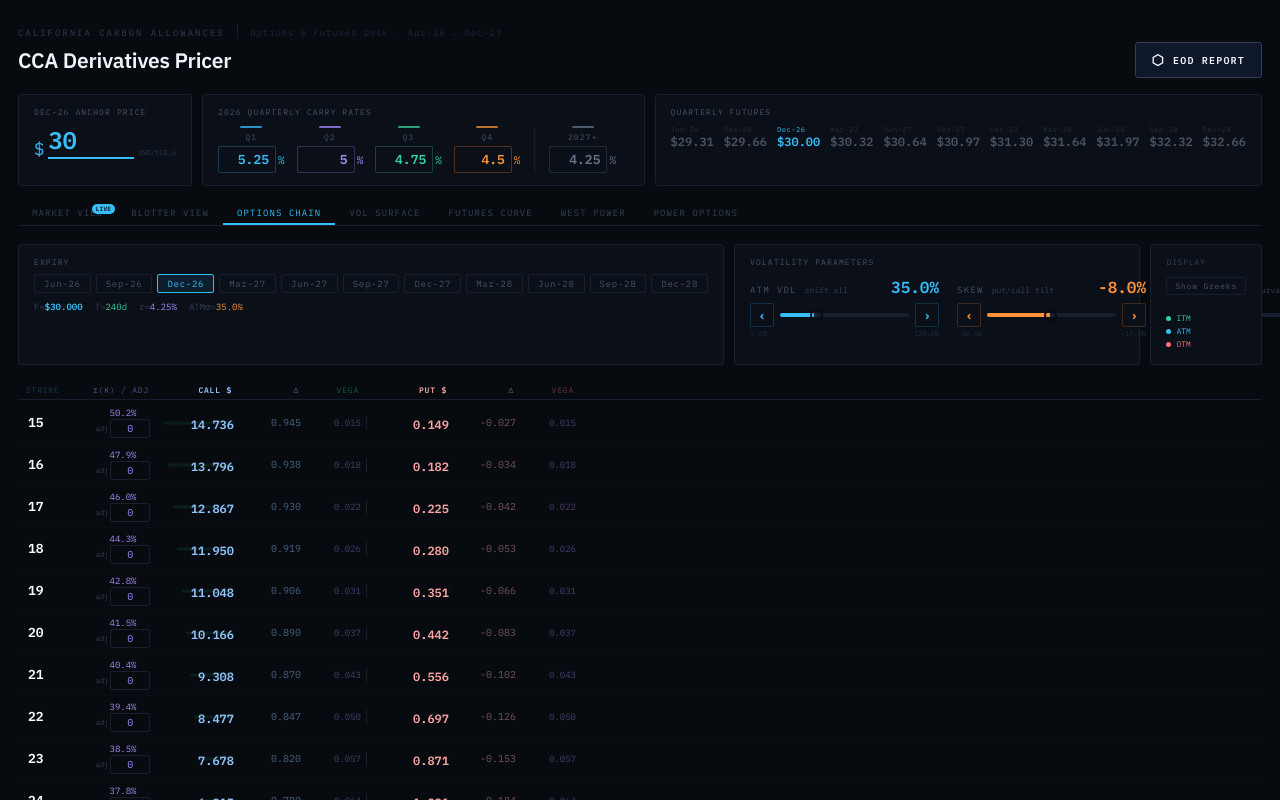
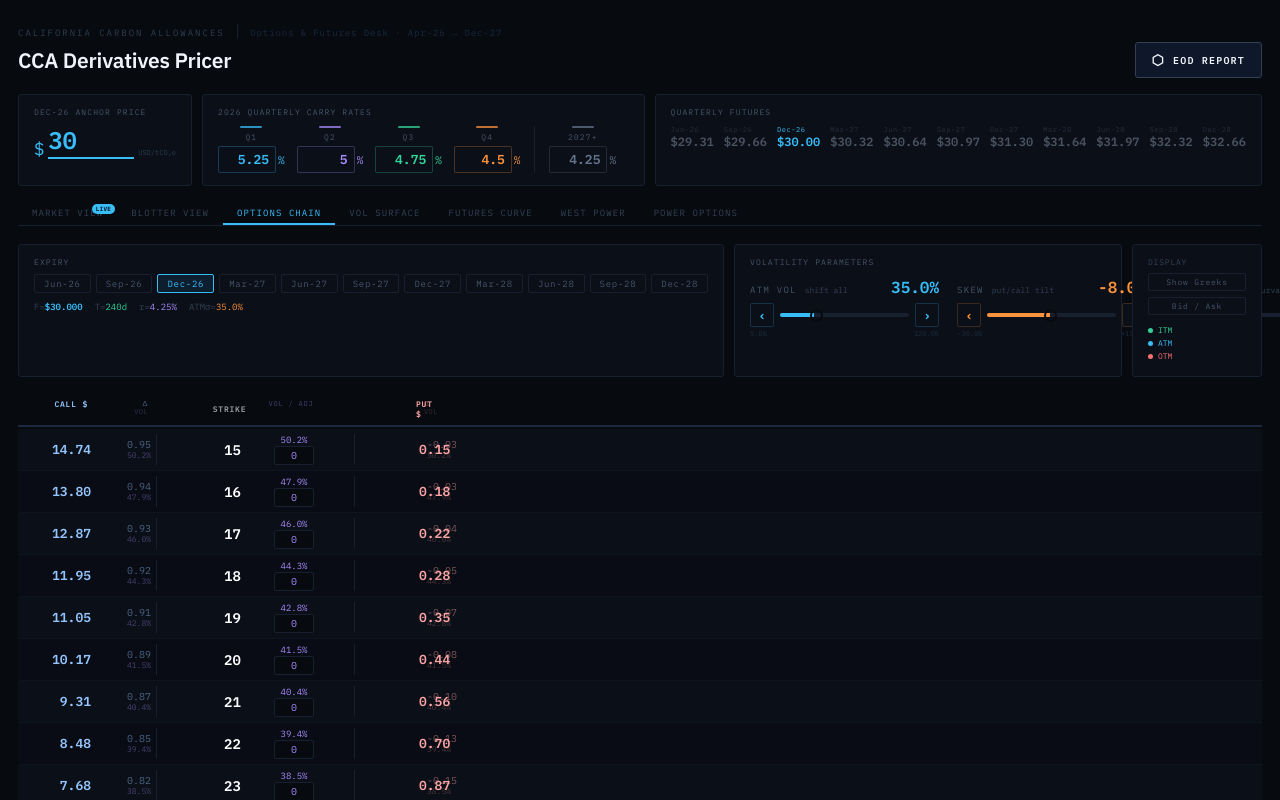
Before and after one commit to erich1fredericks/cca-desk, a React (Create React App) app: page / in a window 1280 px wide. Both pictures are taken after a click on the button "OPTIONS CHAIN". Shown: the top 800 px of the page. Built offline with nearby package versions, Linux system fonts and the light colour scheme.

Commit message:
Update App.jsx

```diff
--- a/src/App.jsx
+++ b/src/App.jsx
@@ -973,6 +973,7 @@ export default function CCADesk() {
   // ── Options state
   const [selectedExpiry,setSelectedExpiry] = useState("Dec-26");
   const [greeksMode,setGreeksMode]         = useState(false);
+  const [showBidAsk,setShowBidAsk]         = useState(false);
   const [tab,setTab]                       = useState(0);
 
   // ── Options spread blotter
@@ -1810,12 +1811,29 @@ export default function CCADesk() {
               </div>
             </div>
 
-            <div className="panel" style={{minWidth:110,display:"flex",flexDirection:"column",justifyContent:"space-between"}}>
+            <div className="panel" style={{minWidth:130,display:"flex",flexDirection:"column",justifyContent:"space-between"}}>
               <div>
                 <div style={{fontSize:8,color:"#334155",letterSpacing:"0.1em",textTransform:"uppercase",marginBottom:6}}>Display</div>
-                <button className={`gtog${greeksMode?" on":""}`} onClick={()=>setGreeksMode(g=>!g)}>
+                <button className={`gtog${greeksMode?" on":""}`} onClick={()=>setGreeksMode(g=>!g)}
+                  style={{marginBottom:6,display:"block",width:"100%"}}>
                   {greeksMode?"Hide Greeks":"Show Greeks"}
                 </button>
+                <button onClick={()=>setShowBidAsk(b=>!b)} style={{
+                  display:"block",width:"100%",cursor:"pointer",fontSize:8,
+                  letterSpacing:"0.1em",padding:"3px 8px",
+                  border:`1px solid ${showBidAsk?"#34d39955":"#182030"}`,
+                  borderRadius:2,fontFamily:"'IBM Plex Mono',monospace",
+                  background:showBidAsk?"rgba(52,211,153,0.08)":"transparent",
+                  color:showBidAsk?"#34d399":"#475569",
+                  transition:"all 0.15s",
+                }}>
+                  {showBidAsk?"Mid Value":"Bid / Ask"}
+                </button>
+                {showBidAsk&&(
+                  <div style={{fontSize:7,color:"#334155",marginTop:4,lineHeight:1.4}}>
+                    10% half-spread<br/>Bid=mid×0.95<br/>Ask=mid×1.05
+                  </div>
+                )}
               </div>
               <div style={{marginTop:10}}>
                 {[["ITM","#34d399"],["ATM","#38bdf8"],["OTM","#f87171"]].map(([m,c])=>(
@@ -1830,93 +1848,156 @@ export default function CCADesk() {
 
           {/* Chain table */}
           <div style={{overflowX:"auto"}}>
-            <div style={{minWidth: greeksMode?1020:680}}>
-              {/* Col headers */}
+            <div style={{minWidth: greeksMode?980:600}}>
+              {/* Col headers — CALL side | divider | STRIKE+VOL | divider | PUT side */}
               <div style={{
                 display:"grid",
                 gridTemplateColumns: greeksMode
-                  ?"54px 72px 70px 62px 55px 52px 52px 8px 70px 62px 55px 52px 52px"
-                  :"54px 72px 70px 62px 55px 8px 70px 62px 55px",
+                  ?"62px 55px 52px 52px 70px 3px 100px 60px 3px 70px 55px 52px 52px 62px"
+                  :"62px 55px 70px 3px 110px 60px 3px 70px 55px 62px",
                 gap:"0 5px",fontSize:8,color:"#2d3d50",letterSpacing:"0.1em",textTransform:"uppercase",
-                padding:"4px 8px",borderBottom:"1px solid #182030",marginBottom:2
+                padding:"6px 8px",borderBottom:"2px solid #1a2840",marginBottom:2,
+                position:"sticky",top:0,zIndex:10,background:"#070b10",
               }}>
-                <span style={{color:"#38bdf844"}}>Strike</span>
-                <span style={{color:"#a78bfa88",textAlign:"center"}}>σ(K) / Adj</span>
-                {/* CALLS */}
-                <span style={{color:"#93c5fd",textAlign:"right",fontWeight:700}}>Call $</span>
-                <span style={{color:"#93c5fd66",textAlign:"right"}}>Δ</span>
-                {greeksMode&&<><span style={{color:"#34d39966",textAlign:"right"}}>Γ</span><span style={{color:"#34d39966",textAlign:"right"}}>Θ/d</span><span style={{color:"#34d39966",textAlign:"right"}}>Vega</span></>}
-                {!greeksMode&&<span style={{color:"#34d39966",textAlign:"right"}}>Vega</span>}
-                {/* divider */}
+                {greeksMode&&<><span style={{color:"#93c5fd55",textAlign:"right"}}>Vega</span><span style={{color:"#93c5fd55",textAlign:"right"}}>Θ/d</span><span style={{color:"#93c5fd55",textAlign:"right"}}>Γ</span></>}
+                <span style={{color:"#93c5fd",textAlign:"right",fontWeight:700}}>{showBidAsk?"Bid / Ask":"Call $"}</span>
+                <div style={{textAlign:"right",lineHeight:1.1}}>
+                  <div style={{fontSize:8,color:"#93c5fd66",letterSpacing:"0.08em"}}>Δ</div>
+                  {!greeksMode&&<div style={{fontSize:7,color:"#a78bfa44",letterSpacing:"0.06em"}}>Vol</div>}
+                </div>
+                {!greeksMode&&<span style={{display:"none"}}/>}
                 <span/>
-                {/* PUTS */}
-                <span style={{color:"#fca5a5",textAlign:"right",fontWeight:700}}>Put $</span>
-                <span style={{color:"#fca5a566",textAlign:"right"}}>Δ</span>
-                {greeksMode&&<><span style={{color:"#f8718466",textAlign:"right"}}>Γ</span><span style={{color:"#f8718466",textAlign:"right"}}>Θ/d</span><span style={{color:"#f8718466",textAlign:"right"}}>Vega</span></>}
-                {!greeksMode&&<span style={{color:"#f8718466",textAlign:"right"}}>Vega</span>}
+                <div style={{display:"flex",justifyContent:"center",alignItems:"center",gap:8}}>
+                  <span style={{color:"#ffffff99",fontWeight:700}}>Strike</span>
+                  {greeksMode&&<span style={{color:"#a78bfa66",fontSize:7}}>Vol / Adj</span>}
+                </div>
+                {!greeksMode&&<span style={{color:"#a78bfa66",textAlign:"center",fontSize:7}}>Vol / Adj</span>}
+                <span/>
+                <span style={{color:"#fca5a5",textAlign:"left",fontWeight:700}}>{showBidAsk?"Bid / Ask":"Put $"}</span>
+                <div style={{textAlign:"left",lineHeight:1.1}}>
+                  <div style={{fontSize:8,color:"#fca5a566",letterSpacing:"0.08em"}}>Δ</div>
+                  {!greeksMode&&<div style={{fontSize:7,color:"#fca5a533",letterSpacing:"0.06em"}}>Vol</div>}
+                </div>
+                {greeksMode&&<><span style={{color:"#fca5a555",textAlign:"left"}}>Γ</span><span style={{color:"#fca5a555",textAlign:"left"}}>Θ/d</span><span style={{color:"#fca5a555",textAlign:"left"}}>Vega</span></>}
+                {!greeksMode&&<span style={{display:"none"}}/>}
               </div>
 
               {rows.map(row=>{
                 const isATM   = Math.abs(row.K-F)<0.5;
                 const isNear  = Math.abs(row.K-F)<2;
-                const callItm = row.K<F, putItm = row.K>F;
-                const cColor  = isATM?"#38bdf8":callItm?"#34d399":"#64748b";
-                const pColor  = isATM?"#38bdf8":putItm?"#34d399":"#64748b";
-                const cBar    = (row.call/maxCall)*100;
-                const pBar    = (row.put/maxPut)*100;
+                const isEven  = rows.indexOf(row)%2===0;
                 const adj     = perStrikeAdj[row.K]||0;
+                // Bid/ask: 10% wide = ±5% of mid
+                const halfSpread = 0.05;
+                const callBid = row.call * (1 - halfSpread);
+                const callAsk = row.call * (1 + halfSpread);
+                const putBid  = row.put  * (1 - halfSpread);
+                const putAsk  = row.put  * (1 + halfSpread);
+                const fmtP = v => v < 0.005 ? "—" : v.toFixed(2);
                 return (
                   <div key={row.K} className="rh" style={{
                     display:"grid",
                     gridTemplateColumns: greeksMode
-                      ?"54px 72px 70px 62px 55px 52px 52px 8px 70px 62px 55px 52px 52px"
-                      :"54px 72px 70px 62px 55px 8px 70px 62px 55px",
-                    gap:"0 5px",alignItems:"center",padding:"5px 8px",
-                    borderBottom:"1px solid #0a0e14",
-                    background:isATM?"rgba(56,189,248,0.08)":isNear?"rgba(56,189,248,0.02)":"transparent",
-                    borderLeft:isATM?"2px solid #38bdf8":"2px solid transparent",
+                      ?"62px 55px 52px 52px 70px 3px 100px 60px 3px 70px 55px 52px 52px 62px"
+                      :"62px 55px 70px 3px 110px 60px 3px 70px 55px 62px",
+                    gap:"0 5px",alignItems:"center",
+                    padding:isATM?"9px 8px":"5px 8px",
+                    borderBottom:`1px solid ${isATM?"#1e3a5f":"#0f1520"}`,
+                    borderTop:isATM?"1px solid #1e3a5f":"none",
+                    background:isATM
+                      ?"rgba(56,189,248,0.09)"
+                      :isEven?"#0b0f18":"#090c14",
+                    borderLeft:isATM?"3px solid #38bdf8":"3px solid transparent",
                   }}>
-                    <span style={{fontSize:13,fontWeight:700,color:"#ffffff",fontVariantNumeric:"tabular-nums"}}>
-                      {row.K}{isATM&&<span style={{fontSize:7,marginLeft:2,color:"#38bdf8"}}>●</span>}
-                    </span>
-
-                    {/* Vol + per-strike adj */}
+
+                    {/* ── CALL SIDE (left) ── */}
+                    {greeksMode&&<>
+                      <span style={{fontSize:9,color:"#93c5fd44",textAlign:"right",fontVariantNumeric:"tabular-nums"}}>{row.vega.toFixed(3)}</span>
+                      <span style={{fontSize:9,color:"#93c5fd44",textAlign:"right",fontVariantNumeric:"tabular-nums"}}>{row.cTheta.toFixed(3)}</span>
+                      <span style={{fontSize:9,color:"#93c5fd44",textAlign:"right",fontVariantNumeric:"tabular-nums"}}>{row.gamma.toFixed(4)}</span>
+                    </>}
+
+                    {/* Call price — mid or bid/ask */}
+                    {showBidAsk ? (
+                      <div style={{textAlign:"right",fontVariantNumeric:"tabular-nums",whiteSpace:"nowrap"}}>
+                        <span style={{fontSize:11,fontWeight:600,color:row.call<0.005?"#1e2d3d":"#93c5fd"}}>
+                          {fmtP(callBid)}
+                        </span>
+                        <span style={{fontSize:10,color:"#334155",margin:"0 2px"}}>/</span>
+                        <span style={{fontSize:11,fontWeight:600,color:row.call<0.005?"#1e2d3d":"#93c5fd"}}>
+                          {fmtP(callAsk)}
+                        </span>
+                      </div>
+                    ) : (
+                      <span style={{fontSize:isATM?15:13,fontWeight:600,color:row.call<0.005?"#1e2d3d":"#93c5fd",textAlign:"right",fontVariantNumeric:"tabular-nums"}}>
+                        {fmtP(row.call)}
+                      </span>
+                    )}
+
+                    {/* Delta + Vol tightly grouped */}
+                    <div style={{textAlign:"right",lineHeight:1.2}}>
+                      <div style={{fontSize:10,color:"#93c5fd77",fontVariantNumeric:"tabular-nums"}}>
+                        {row.cDelta.toFixed(2)}
+                      </div>
+                      {!greeksMode&&<div style={{fontSize:8,color:"#a78bfa66",fontVariantNumeric:"tabular-nums"}}>
+                        {(row.s*100).toFixed(1)}%
+                      </div>}
+                    </div>
+                    {!greeksMode&&<span style={{display:"none"}}/>}
+
+                    {/* Left divider */}
+                    <div style={{width:1,background:isATM?"#38bdf855":"#182030",alignSelf:"stretch"}}/>
+
+                    {/* ── STRIKE + VOL (centre) ── */}
+                    <div style={{display:"flex",justifyContent:"center",alignItems:"center",gap:6}}>
+                      <span style={{fontSize:isATM?17:14,fontWeight:700,color:"#ffffff",fontVariantNumeric:"tabular-nums"}}>
+                        {row.K}
+                      </span>
+                      {isATM&&<span style={{fontSize:8,color:"#38bdf8"}}>●</span>}
+                    </div>
                     <div style={{display:"flex",flexDirection:"column",alignItems:"center",gap:1}}>
                       <span style={{fontSize:9,color:"#a78bfa",fontVariantNumeric:"tabular-nums"}}>{(row.s*100).toFixed(1)}%</span>
-                      <div style={{display:"flex",alignItems:"center",gap:2}}>
-                        <span style={{fontSize:7,color:"#334155"}}>adj</span>
-                        <input className="vadj" type="number" step="0.5" value={adj}
-                          onChange={e=>setPerStrikeAdj(p=>({...p,[row.K]:parseFloat(e.target.value)||0}))}
-                          title="Per-strike vol ±pp"/>
+                      <input className="vadj" type="number" step="0.5" value={adj}
+                        onChange={e=>setPerStrikeAdj(p=>({...p,[row.K]:parseFloat(e.target.value)||0}))}
+                        title="Vol adj ±pp"/>
+                    </div>
+
+                    {/* Right divider */}
+                    <div style={{width:1,background:isATM?"#38bdf855":"#182030",alignSelf:"stretch"}}/>
+
+                    {/* ── PUT SIDE (right) ── */}
+                    {showBidAsk ? (
+                      <div style={{textAlign:"left",fontVariantNumeric:"tabular-nums",whiteSpace:"nowrap"}}>
+                        <span style={{fontSize:11,fontWeight:600,color:row.put<0.005?"#1e2d3d":"#fca5a5"}}>
+                          {fmtP(putBid)}
+                        </span>
+                        <span style={{fontSize:10,color:"#334155",margin:"0 2px"}}>/</span>
+                        <span style={{fontSize:11,fontWeight:600,color:row.put<0.005?"#1e2d3d":"#fca5a5"}}>
+                          {fmtP(putAsk)}
+                        </span>
                       </div>
+                    ) : (
+                      <span style={{fontSize:isATM?15:13,fontWeight:600,color:row.put<0.005?"#1e2d3d":"#fca5a5",textAlign:"left",fontVariantNumeric:"tabular-nums"}}>
+                        {fmtP(row.put)}
+                      </span>
+                    )}
+
+                    {/* Delta + Vol tightly grouped */}
+                    <div style={{textAlign:"left",lineHeight:1.2}}>
+                      <div style={{fontSize:10,color:"#fca5a577",fontVariantNumeric:"tabular-nums"}}>
+                        {row.pDelta.toFixed(2)}
+                      </div>
+                      {!greeksMode&&<div style={{fontSize:8,color:"#fca5a544",fontVariantNumeric:"tabular-nums"}}>
+                        {(row.s*100).toFixed(1)}%
+                      </div>}
                     </div>
 
-                    {/* Call price */}
-                    <div style={{position:"relative",textAlign:"right"}}>
-                      <div style={{position:"absolute",right:0,top:"50%",transform:"translateY(-50%)",height:3,width:`${cBar}%`,background:"#34d39918",borderRadius:1}}/>
-                      <span style={{fontSize:12,fontWeight:600,color:row.call<0.005?"#1e2d3d":"#93c5fd",position:"relative",fontVariantNumeric:"tabular-nums"}}>
-                        {row.call<0.005?"<0.01":row.call.toFixed(3)}
-                      </span>
-                    </div>
-                    <span style={{fontSize:10,color:"#93c5fd77",textAlign:"right",fontVariantNumeric:"tabular-nums"}}>{row.cDelta.toFixed(3)}</span>
-                    {greeksMode&&<><span style={{fontSize:9,color:"#93c5fd55",textAlign:"right",fontVariantNumeric:"tabular-nums"}}>{row.gamma.toFixed(4)}</span>
-                      <span style={{fontSize:9,color:"#93c5fd55",textAlign:"right",fontVariantNumeric:"tabular-nums"}}>{row.cTheta.toFixed(3)}</span></>}
-                    <span style={{fontSize:9,color:"#a78bfa66",textAlign:"right",fontVariantNumeric:"tabular-nums"}}>{row.vega.toFixed(3)}</span>
-
-                    {/* Divider */}
-                    <div style={{width:1,background:"#182030",height:14,alignSelf:"center"}}/>
-
-                    {/* Put price */}
-                    <div style={{position:"relative",textAlign:"right"}}>
-                      <div style={{position:"absolute",right:0,top:"50%",transform:"translateY(-50%)",height:3,width:`${pBar}%`,background:"#f8718418",borderRadius:1}}/>
-                      <span style={{fontSize:12,fontWeight:600,color:row.put<0.005?"#1e2d3d":"#fca5a5",position:"relative",fontVariantNumeric:"tabular-nums"}}>
-                        {row.put<0.005?"<0.01":row.put.toFixed(3)}
-                      </span>
-                    </div>
-                    <span style={{fontSize:10,color:"#fca5a577",textAlign:"right",fontVariantNumeric:"tabular-nums"}}>{row.pDelta.toFixed(3)}</span>
-                    {greeksMode&&<><span style={{fontSize:9,color:"#fca5a555",textAlign:"right",fontVariantNumeric:"tabular-nums"}}>{row.gamma.toFixed(4)}</span>
-                      <span style={{fontSize:9,color:"#fca5a555",textAlign:"right",fontVariantNumeric:"tabular-nums"}}>{row.pTheta.toFixed(3)}</span></>}
-                    <span style={{fontSize:9,color:"#a78bfa66",textAlign:"right",fontVariantNumeric:"tabular-nums"}}>{row.vega.toFixed(3)}</span>
+                    {greeksMode&&<>
+                      <span style={{fontSize:9,color:"#fca5a544",textAlign:"left",fontVariantNumeric:"tabular-nums"}}>{row.gamma.toFixed(4)}</span>
+                      <span style={{fontSize:9,color:"#fca5a544",textAlign:"left",fontVariantNumeric:"tabular-nums"}}>{row.pTheta.toFixed(3)}</span>
+                      <span style={{fontSize:9,color:"#fca5a544",textAlign:"left",fontVariantNumeric:"tabular-nums"}}>{row.vega.toFixed(3)}</span>
+                    </>}
+                    {!greeksMode&&<span style={{display:"none"}}/>}
                   </div>
                 );
               })}
@@ -1924,7 +2005,7 @@ export default function CCADesk() {
           </div>
           <div style={{marginTop:14,borderTop:"1px solid #182030",paddingTop:9,display:"flex",justifyContent:"space-between",flexWrap:"wrap",gap:5,fontSize:8,color:"#1a2840",letterSpacing:"0.06em"}}>
             <span>BS FUTURES OPTIONS - sigma(K)=ATMvol + Skew x ln(K/F) + Convexity x ln(K/F)^2 + adj</span>
-            <span>ATM highlighted - ITM=green - OTM=dim - adj=per-strike pp override</span>
+            <span>ATM highlighted - calls light blue left - puts light red right - strike bold white centre</span>
           </div>
 
           {/* ════ SPREAD BUILDER ════ */}
```
